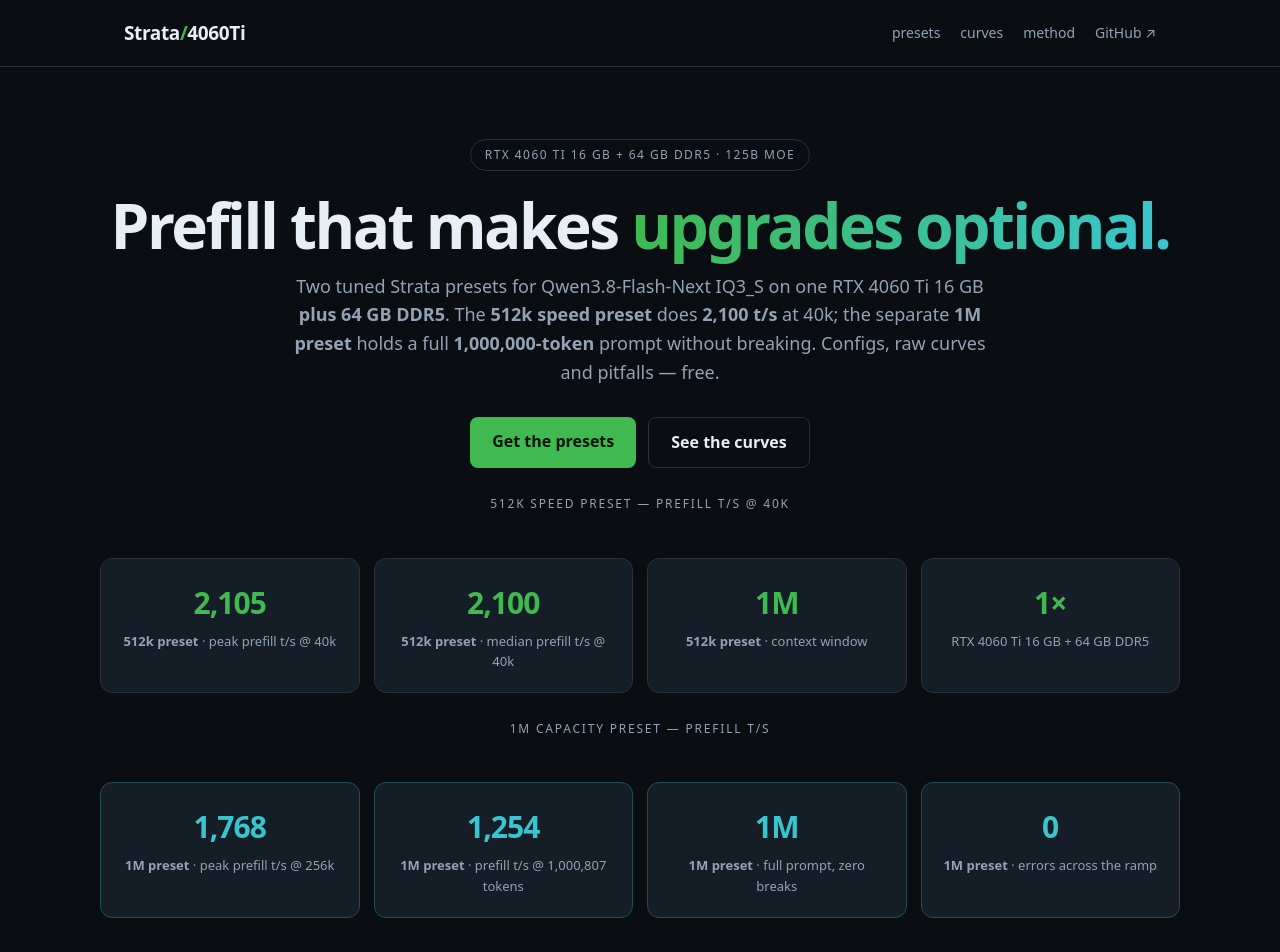
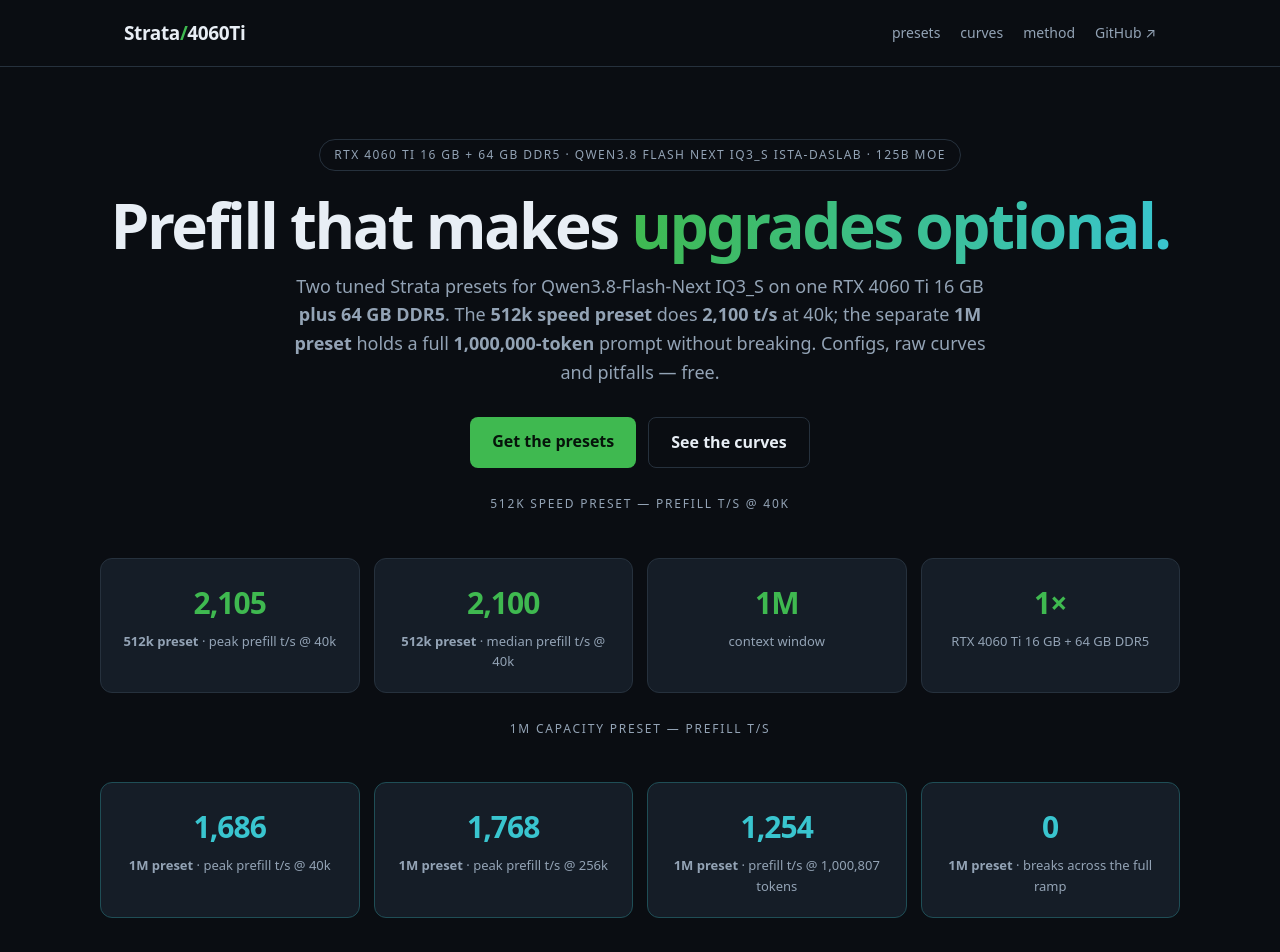
Before and after one commit to herbaristus-inc/SUPER-STRATA-PRESETS-FOR-RTX-4060ti-16gb-VRAM, a plain HTML site: page docs/index.html in a window 1280 px wide. Shown: the top 952 px of the page. Drawn offline with Linux system fonts and the light colour scheme.

Commit message:
Hero: 1M peak @40k card, drop mislabeled 512k card, expand model name

```diff
--- a/docs/index.html
+++ b/docs/index.html
@@ -63,7 +63,7 @@
 </div></header>
 
 <div class="wrap hero">
-  <div class="eyebrow">RTX 4060 Ti 16 GB + 64 GB DDR5 · 125B MoE</div>
+  <div class="eyebrow">RTX 4060 Ti 16 GB + 64 GB DDR5 · Qwen3.8 Flash Next IQ3_S ISTA-DASLab · 125B MoE</div>
   <h1>Prefill that makes <span>upgrades optional.</span></h1>
   <p class="sub">Two tuned Strata presets for Qwen3.8-Flash-Next IQ3_S on one RTX 4060 Ti 16 GB <b>plus 64 GB DDR5</b>. The <b>512k speed preset</b> does <b>2,100 t/s</b> at 40k; the separate <b>1M preset</b> holds a full <b>1,000,000-token</b> prompt without breaking. Configs, raw curves and pitfalls — free.</p>
   <div class="cta">
@@ -74,15 +74,15 @@
   <div class="stats">
     <div class="stat"><div class="n">2,105</div><div class="l"><b>512k preset</b> · peak prefill t/s @ 40k</div></div>
     <div class="stat"><div class="n">2,100</div><div class="l"><b>512k preset</b> · median prefill t/s @ 40k</div></div>
-    <div class="stat"><div class="n">1M</div><div class="l"><b>512k preset</b> · context window</div></div>
+    <div class="stat"><div class="n">1M</div><div class="l">context window</div></div>
     <div class="stat"><div class="n">1×</div><div class="l">RTX 4060 Ti 16 GB + 64 GB DDR5</div></div>
   </div>
   <div class="stat-row-label">1M capacity preset — prefill t/s</div>
   <div class="stats">
+    <div class="stat cyan"><div class="n">1,686</div><div class="l"><b>1M preset</b> · peak prefill t/s @ 40k</div></div>
     <div class="stat cyan"><div class="n">1,768</div><div class="l"><b>1M preset</b> · peak prefill t/s @ 256k</div></div>
     <div class="stat cyan"><div class="n">1,254</div><div class="l"><b>1M preset</b> · prefill t/s @ 1,000,807 tokens</div></div>
-    <div class="stat cyan"><div class="n">1M</div><div class="l"><b>1M preset</b> · full prompt, zero breaks</div></div>
-    <div class="stat cyan"><div class="n">0</div><div class="l"><b>1M preset</b> · errors across the ramp</div></div>
+    <div class="stat cyan"><div class="n">0</div><div class="l"><b>1M preset</b> · breaks across the full ramp</div></div>
   </div>
 </div>
 
```
Also changed, not shown: 1 other file.
